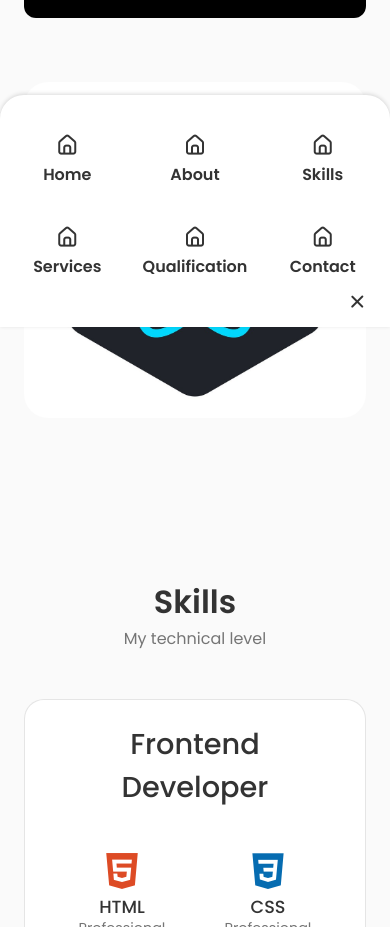
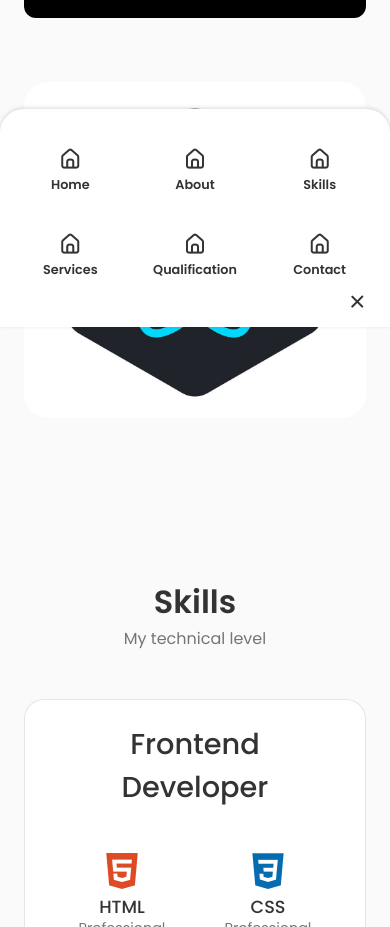
Before and after one commit to sanctionedpranav/portfolio, a React (Create React App) app: page / in a window 390 px wide. Shown: the part 1361-2288 px from the top of the page. Built offline with nearby package versions, Linux system fonts and the light colour scheme.

Commit message:
Menu Adjust

```diff
--- a/src/components/headers/Header.css
+++ b/src/components/headers/Header.css
@@ -103,10 +103,6 @@
         transition: 300ms;
     }
 
-    .nav-link {
-        font-size: 1rem;
-    }
-
     .show-menu {
         bottom: 0;
     }
@@ -147,4 +143,8 @@
 
 }
 
-@media screen and (max-width: 768px) {}
+@media screen and (max-width: 480px) {
+    .nav-link {
+        font-size: 0.8rem !important;
+    }
+}
```
